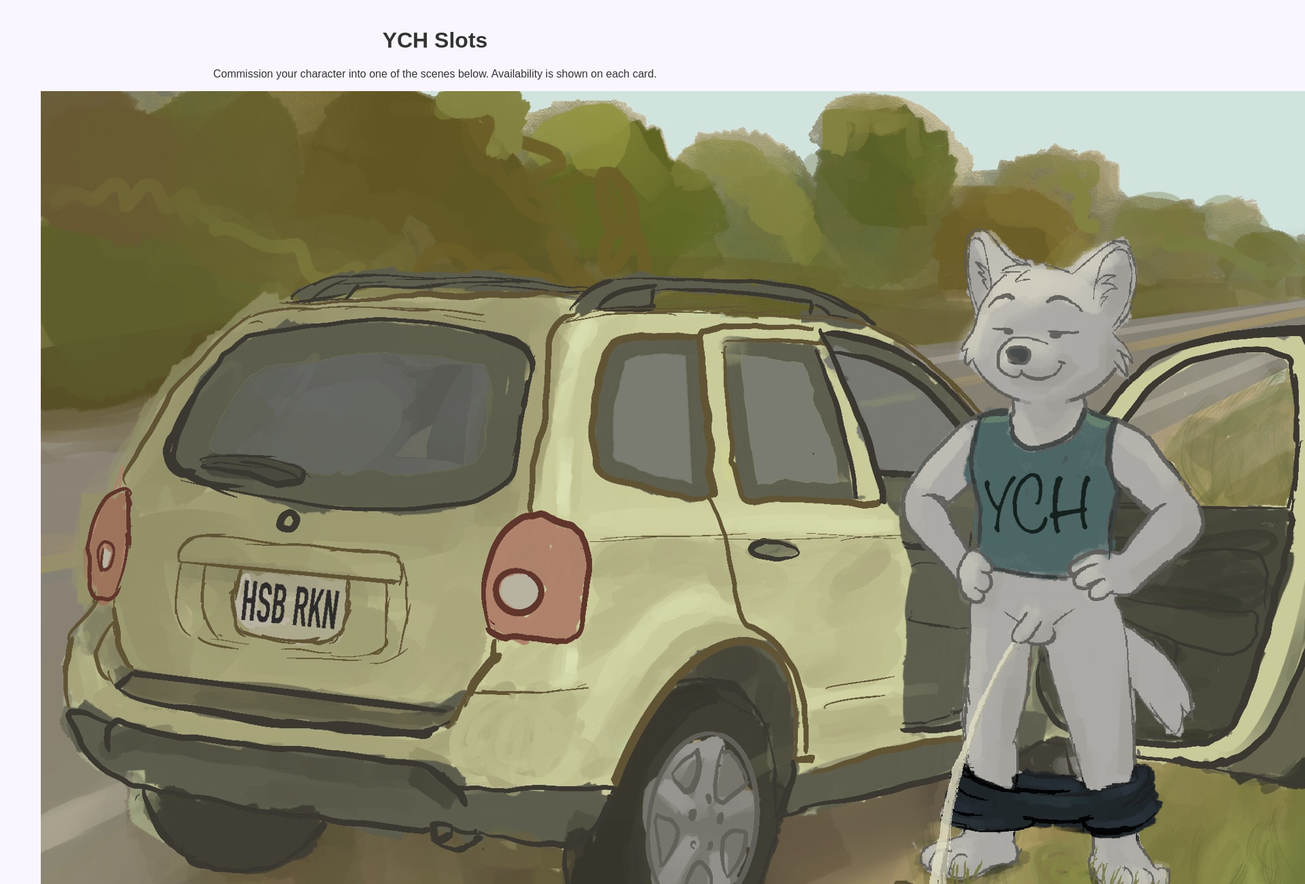
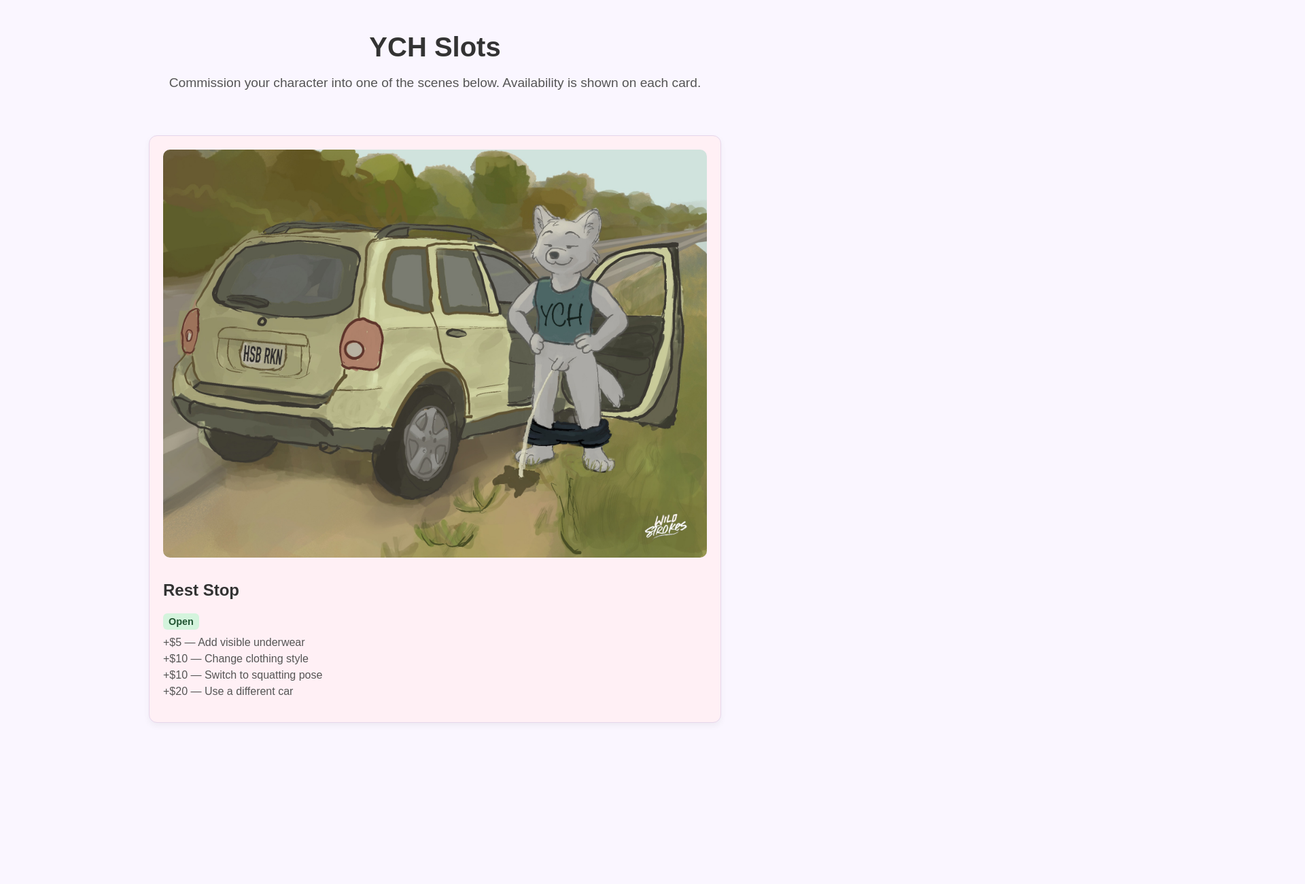
Before and after one commit to WildStrokes/wildstrokes.art, a plain HTML site: page ych/index.html in a window 1280 px wide. Shown: the top 1300 px of the page at 68% size, 1920 px wide, since content can reach past the window. After the commit the page ends 1109 px from the top, so only its background shows below. Drawn offline with Linux system fonts and the light colour scheme; a script that the page names is missing.

Commit message:
Update style.css

```diff
--- a/style.css
+++ b/style.css
@@ -1,37 +1,93 @@
 /* Global styles */
 body {
     font-family: Arial, sans-serif;
-    background-color: #faf6ff; /* light pastel */
+    background-color: #faf6ff; /* light pastel background */
     color: #333;
     text-align: center;
+    margin: 0;
     padding: 20px;
-    margin: 0;
 }
 
-/* Card styles */
-.card {
-    background-color: #fff0f5; /* soft pink */
+/* Header */
+.site-header {
+    margin-bottom: 40px;
+}
+
+.site-header h1 {
+    font-size: 2.5rem;
+    margin-bottom: 10px;
+}
+
+.site-header p {
+    font-size: 1.2rem;
+    color: #555;
+}
+
+/* YCH Card layout */
+.ych-grid {
+    display: flex;
+    flex-wrap: wrap;
+    justify-content: center;
+    gap: 20px;
+    padding: 10px;
+}
+
+/* Individual card styling */
+.ych-card {
+    background-color: #fff0f5; /* pastel pink */
     border: 1px solid #e6d6eb;
     border-radius: 12px;
     padding: 20px;
-    margin: 30px auto;
     max-width: 800px;
+    width: 100%;
     box-shadow: 0 4px 10px rgba(0, 0, 0, 0.05);
+    text-align: left;
 }
 
 /* Card images */
-.card img {
-    width: 95%;
-    max-width: 95%;
+.ych-card img {
+    width: 100%;
+    max-width: 100%;
     height: auto;
     border-radius: 10px;
-    margin: 10px 0;
+    margin-bottom: 10px;
 }
 
-/* Button styles */
+/* Badge styling */
+.badge {
+    display: inline-block;
+    padding: 4px 8px;
+    border-radius: 6px;
+    font-size: 0.9rem;
+    font-weight: bold;
+}
+
+.badge--open {
+    background-color: #d4f4dd;
+    color: #225533;
+}
+
+.badge--sold {
+    background-color: #f9d4d4;
+    color: #993333;
+}
+
+/* YCH Options List */
+.ych-options {
+    list-style: none;
+    padding-left: 0;
+    margin-top: 10px;
+}
+
+.ych-options li {
+    margin: 6px 0;
+    color: #555;
+}
+
+/* Buttons if you add any */
 a.button {
     display: inline-block;
-    margin: 20px;
+    margin: 20px 10px;
     padding: 12px 24px;
     background-color: #cce5ff;
     color: #333;
@@ -40,21 +96,7 @@ a.button {
     border-radius: 10px;
     transition: background-color 0.3s;
 }
+
 a.button:hover {
     background-color: #b3d9ff;
 }
-
-/* Clear button */
-#clearButton {
-    margin-top: 50px;
-    font-size: 14px;
-    background-color: #e0d4ff;
-    color: #333;
-    padding: 10px 20px;
-    border: none;
-    border-radius: 5px;
-    cursor: pointer;
-}
-#clearButton:hover {
-    background-color: #cbb9ff;
-}
```
